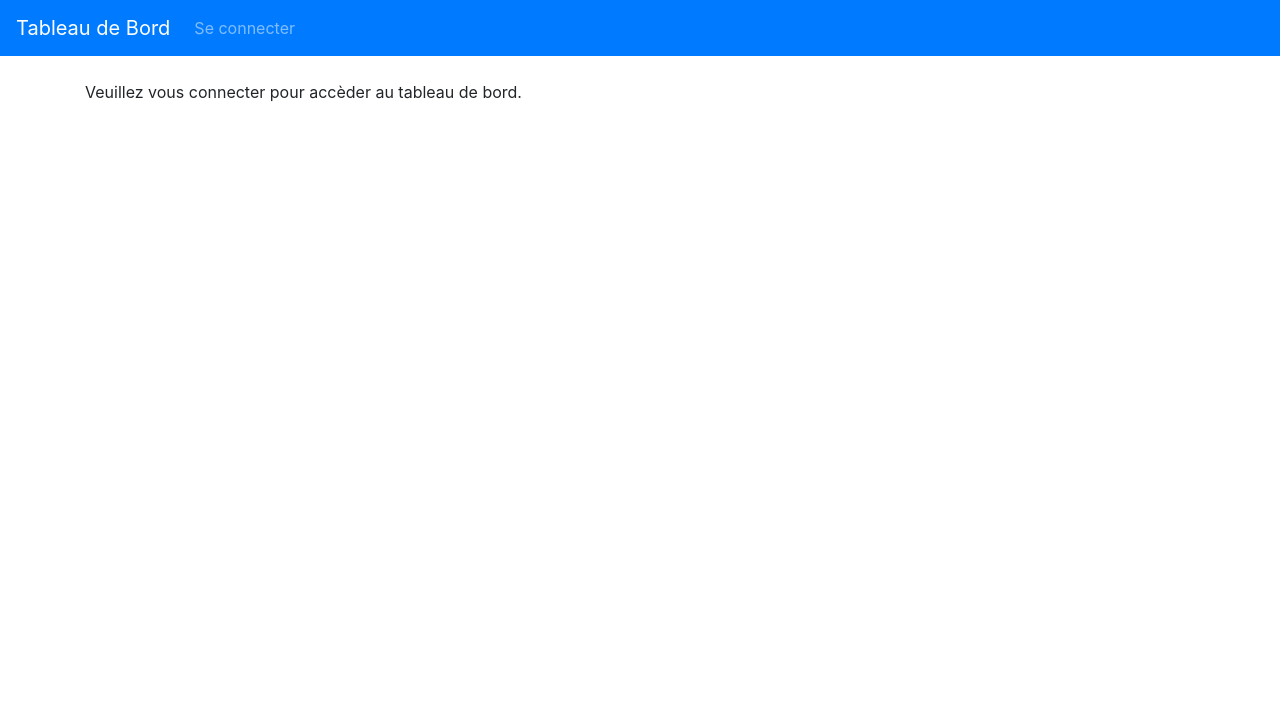
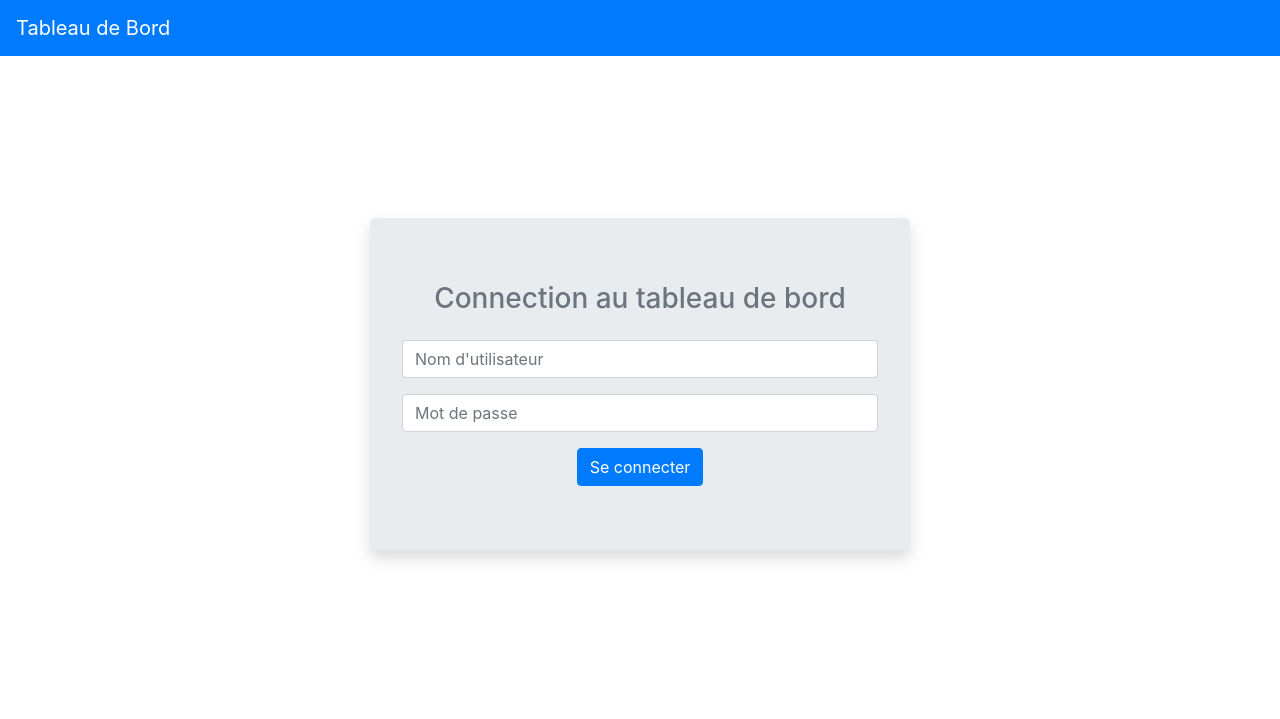
Before and after one commit to audevald/Reservation_v2, a Symfony app: template templates/home.html.twig in a window 1280 px wide. Shown: the top 719 px of the page. Run offline with Twig, Linux system fonts and the light colour scheme; the template is opened without the code that fills it, so the values that code supplies are empty; some libraries are stand-ins or nearby versions.

Commit message:
login dans homepage

```diff
--- a/templates/home.html.twig
+++ b/templates/home.html.twig
@@ -47,7 +47,11 @@
 				</div>
 			</div>
 		{% else %}
-			Veuillez vous connecter pour accèder au tableau de bord.
+            {{ include('security/login.html.twig', {
+                error: '',
+                last_username: '',
+                password: ''
+            }) }}
 		{% endif %}
 	</div>
 {% endblock %}
--- a/templates/navbar.html.twig
+++ b/templates/navbar.html.twig
@@ -12,14 +12,10 @@
 			<a class="nav-link {% if current_menu is defined and current_menu == 'reservation.gestion' %}active{% endif %}" href="{{ path('admin.reservation.gestion') }}">Gestion</a>
 			<a class="nav-link {% if current_menu is defined and current_menu == 'reservation.history' %}active{% endif %}" href="{{ path('admin.reservation.history') }}">Historique</a>
 			<a class="nav-link {% if current_menu is defined and current_menu == 'reservation.new' %}active{% endif %}" href="{{ path('admin.reservation.new') }}">Ajouter une réservation</a>
-		</div>
-    <div class="navbar-nav">
 			<a class="nav-link" href="{{ path('logout') }}">Se déconnecter</a>
 		</div>
-    {% else %}
-    <div class="navbar-nav">
-			<a class="nav-link" href="{{ path('login') }}">Se connecter</a>
-		</div>
+
+
     {% endif %}
 	</div>
 </nav>
--- a/templates/security/login.html.twig
+++ b/templates/security/login.html.twig
@@ -3,7 +3,7 @@
 {% block title 'Se connecter' %}
 
 {% block body %}
-	<div class="container d-flex align-items-center justify-content-center" style="height: 100vh">
+	<div class="container d-flex align-items-center justify-content-center" style="height: 80vh">
 		<div class="jumbotron shadow text-center" style="width:50%">
 				<h3 class="text-muted mb-4">Connection au tableau de bord</h3 class="mb-4">
 				{% if error %}
```
